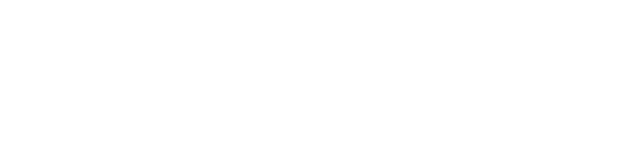
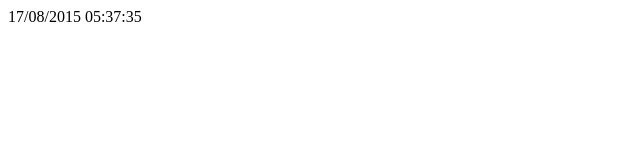
Before and after one commit to porta8080/jTime, a plain HTML site: page index.html in a window 1280 px wide. Shown: the whole page, without its empty margins (0-640 px from the left). Drawn offline with Linux system fonts and the light colour scheme.

Commit message:
fixing example

```diff
--- a/index.html
+++ b/index.html
@@ -9,12 +9,10 @@
 			tt.interval(1000,function(p){
 				if(p > 10) tt.stop();
 				var _tt = new TimeTravel();
-				console.log(_tt.format('d/m/Y h:i:s'));
+				document.getElementById('display').innerHTML = _tt.format('d/m/Y h:i:s');
 				return p+1;
 			},1);
         }
-
-
     </script>
 </head>
 <body onload="startInterval()">
```
